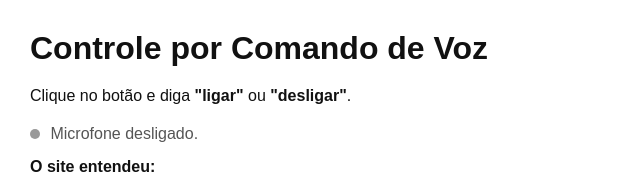
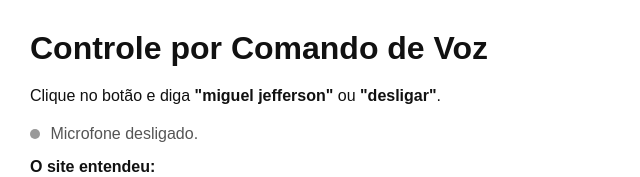
Before and after one commit to Edumug/Voz-esp32, a plain HTML site: page index.html in a window 1280 px wide. Shown: the top 177 px of the page, without its empty margins (0-640 px from the left). Drawn offline with Linux system fonts and the light colour scheme.

Commit message:
Update index.html

```diff
--- a/index.html
+++ b/index.html
@@ -14,7 +14,7 @@
         <h1>Controle por Comando de Voz</h1>
 
         <p>
-            Clique no botão e diga <strong>"ligar"</strong> ou
+            Clique no botão e diga <strong>"miguel jefferson"</strong> ou
             <strong>"desligar"</strong>.
         </p>
 
```
